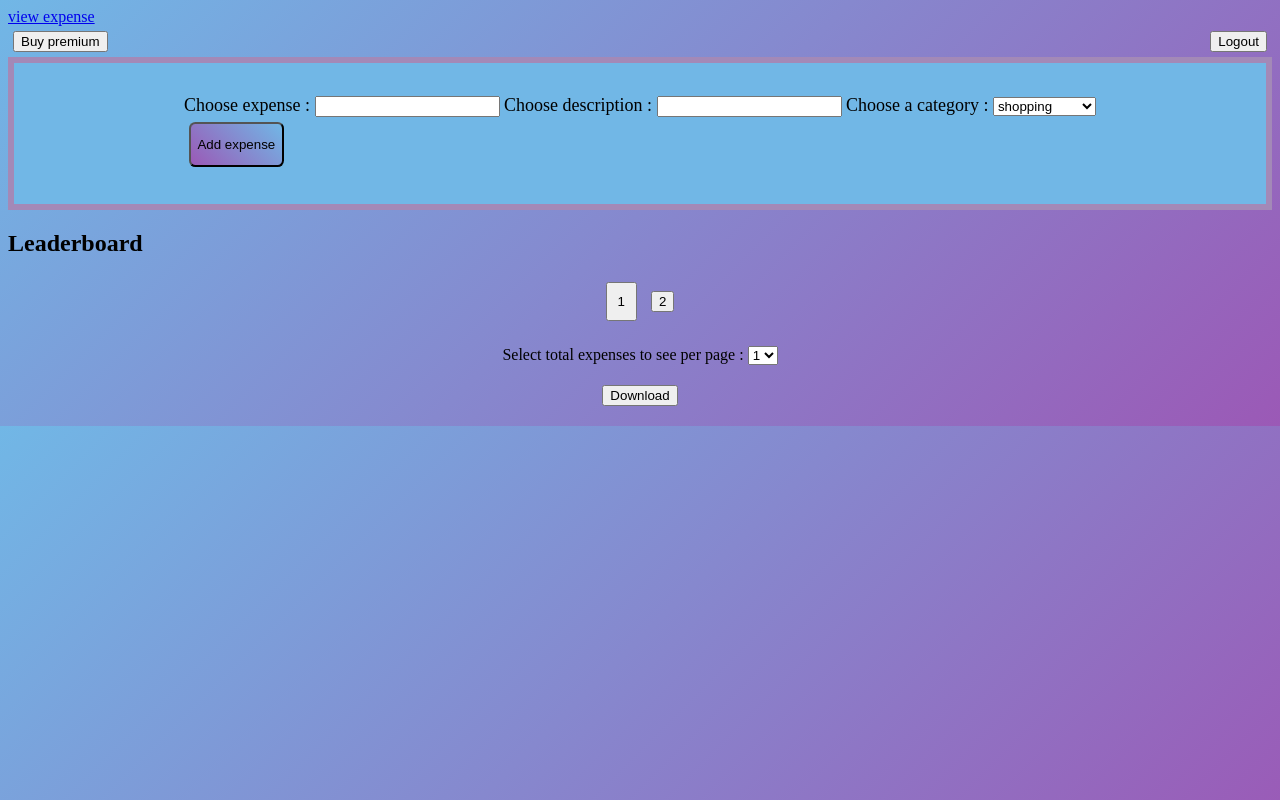
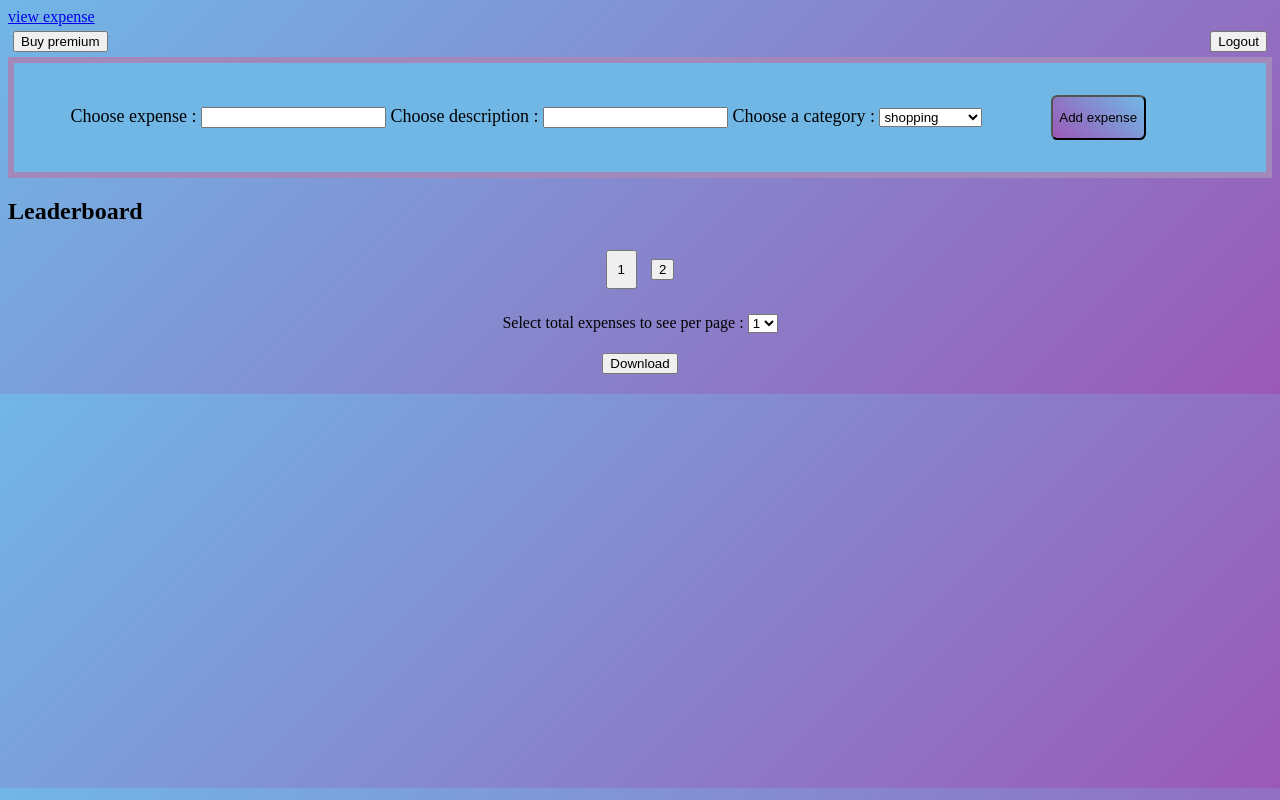
Before and after one commit to SonikaSahana/expense-tracker-premium, a plain HTML site: page frontend/index.html in a window 1280 px wide. Drawn offline with nearby package versions, Linux system fonts and the light colour scheme; no server answers; sample sign-in values are in the browser's storage; a script that the page names is missing.

Commit message:
some changes

```diff
--- a/frontend/css/style.css
+++ b/frontend/css/style.css
@@ -40,13 +40,13 @@ header > div{
 }
 .choose-expense button{
     /* width: 6rem; */
-    /* margin: 0 4rem; */
+    margin: 0 4rem;
     box-sizing: border-box;
     padding: 0.8rem 0.4rem;
     background: linear-gradient(-135deg, #71b7e6, #9b59b6);
     border-radius: 0.4rem;
-    size: 5px;
-    display: flex;
+    size: 4px;
+
 }
 .page {
     margin: 20px auto;
```
